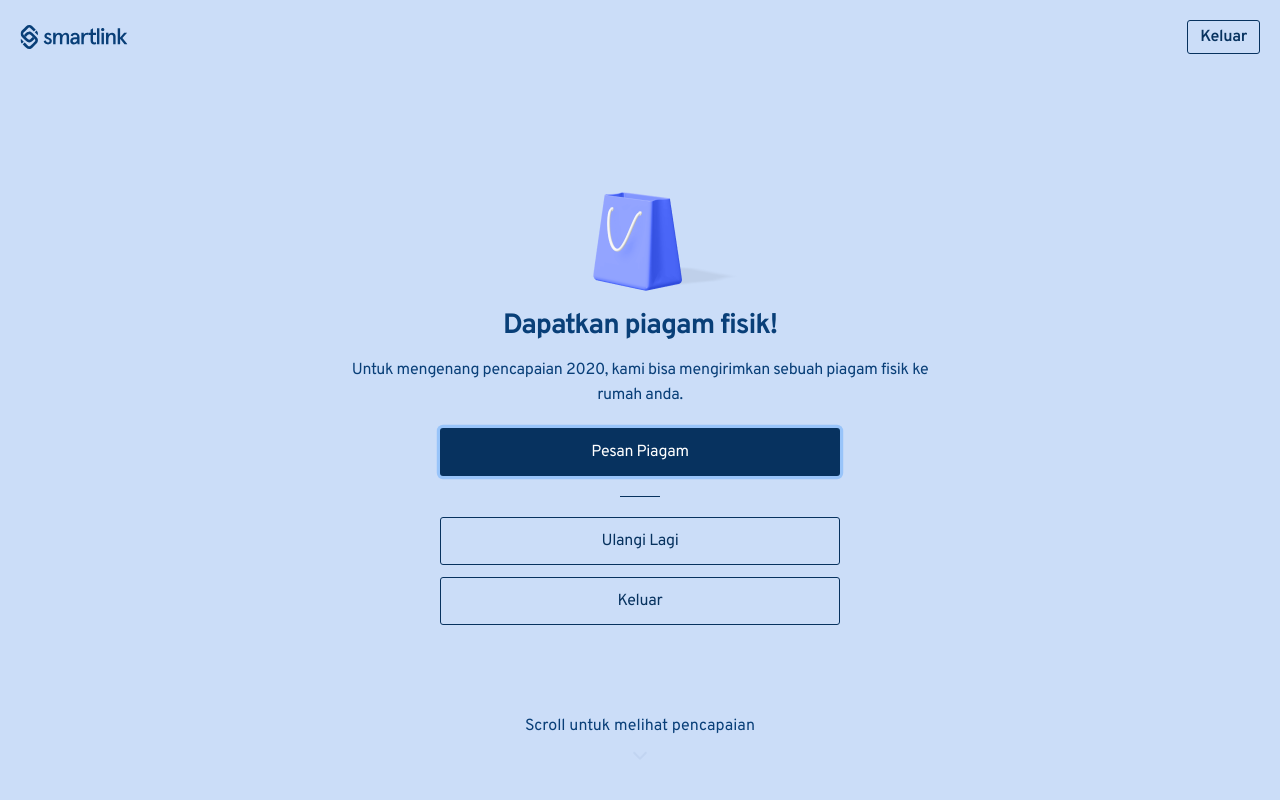
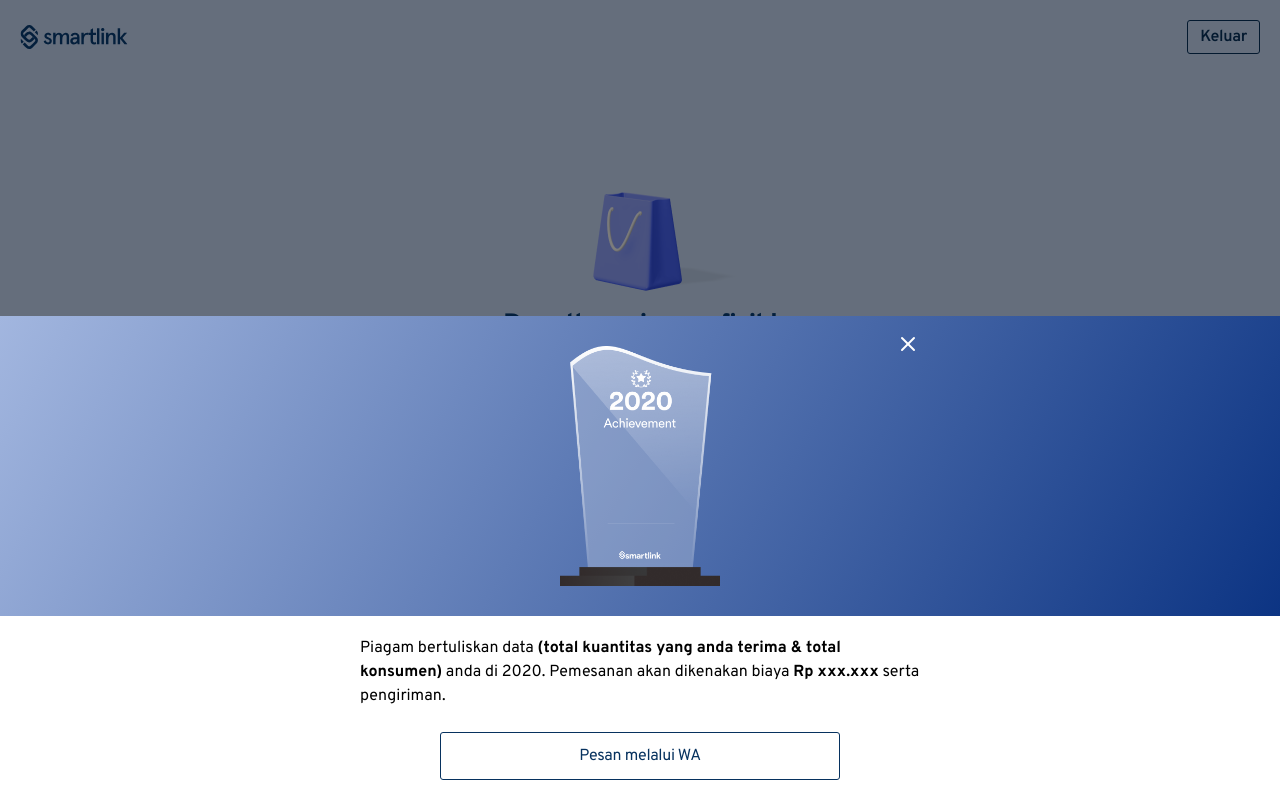
Before and after one commit to Apu889/code-snippets, a plain HTML site: page smartowner/achievement-1/index.html in a window 1280 px wide. Both pictures are taken after a click on the button "Pesan Piagam". Drawn offline with nearby package versions, Linux system fonts and the light colour scheme.

Commit message:
update modal piagam

```diff
--- a/smartowner/achievement-1/index.html
+++ b/smartowner/achievement-1/index.html
@@ -161,7 +161,7 @@
                                 anda.
                             </div>
                             <div class="m-t-20 ach-btn-wrapper">
-                                <button class="btn smart-primary has-icon m-t-20">
+                                <button class="btn smart-primary has-icon m-t-20" data-toggle="modal" data-target="#modalPiagam">
                                     Pesan Piagam
                                 </button>
                                 <div class="separator-mini m-t-20 m-d-20"></div>
@@ -201,10 +201,30 @@
             </div>
         </div>
 
+        <div class="modal mod fade" id="modalPiagam" role="dialog">
+            <div class="modal-dialog modal-lg bani-modal">
+                <div class="modal-content">
+                    <div class="modal-headx w-limit2">
+                        <div class="icon-24 icon-x-white top-right" data-dismiss="modal"></div>
+                    </div>
+                    <div class="modal-img">
+                        <img src="../assets/img/achievement/piagam.png" alt="">
+                    </div>
+                    <div class="modal-bodyy w-limit2 w-100 p-x-20 p-y-20">
+                        Piagam bertuliskan data <b>(total kuantitas yang anda terima & total konsumen)</b> anda di 2020. Pemesanan akan dikenakan biaya <b>Rp xxx.xxx</b> serta pengiriman.
+                        <div class="button-wrapper m-t-24 w-limit w-100">
+                            <button class="btn smart-secondary">Pesan melalui WA</button>
+                        </div>
+
+                    </div>
+                </div>
+            </div>
+        </div>
+
     </div>
 
     <script>
-        // get rid mobile's browser navbar
+        // get rid mobile's browser navbar (experimen gagal)
         function vHeight() {
             var vh = window.innerHeight * 0.01;
             var vhx = vh * 100 + 'px';
@@ -224,7 +244,7 @@
             height: '100vh',
             arrows: false,
             pagination: false,
-            speed: 800
+            speed: 800,
         }).mount();
 
         // store data-page attribute & last-page class
--- a/smartowner/assets/css/achievement.css
+++ b/smartowner/assets/css/achievement.css
@@ -4,6 +4,10 @@
 
 .icon-x-blu {
     background-image: url('../img/achievement/close-x.svg');
+}
+
+.icon-x-white {
+    background-image: url('../img/achievement/close-x-white.svg');
 }
 
 .icon-right-blu {
@@ -60,6 +64,12 @@
 .achievement-page[data-page="0"],
 .achievement-page.last-page {
     background-color: #CBDDF8;
+}
+
+.achievement-page .top-right {
+    position: absolute;
+    right: 20px;
+    top: 16px;
 }
 
 .achievement-page .f-28 {
@@ -283,6 +293,28 @@
     }
 }
 
+/* --- some tweaks --- */
+.modal-open .modal.mod {
+    left: auto !important;
+    max-width: none;
+}
+
+.achievement-page .modal {
+    color: black;
+}
+
+.achievement-page .modal-img {
+    text-align: center;
+    /* background: blue; */
+    padding: 30px;
+    background: linear-gradient(300deg, #0C3483 0%, #A2B6DF 100%, #6B8CCE 100%);
+}
+
+.achievement-page .modal-img img {
+    width: auto;
+    max-height: 240px;
+}
+
 /* --- individual page style --- */
 .ach-wrapper .splide__slide .illustration img.outlet-logo {
     box-shadow: 2px 0px 8px 0px rgba(0,0,0,0.05);
```
Also changed, not shown: smartowner/assets/img/achievement/close-x-white.svg (added).
